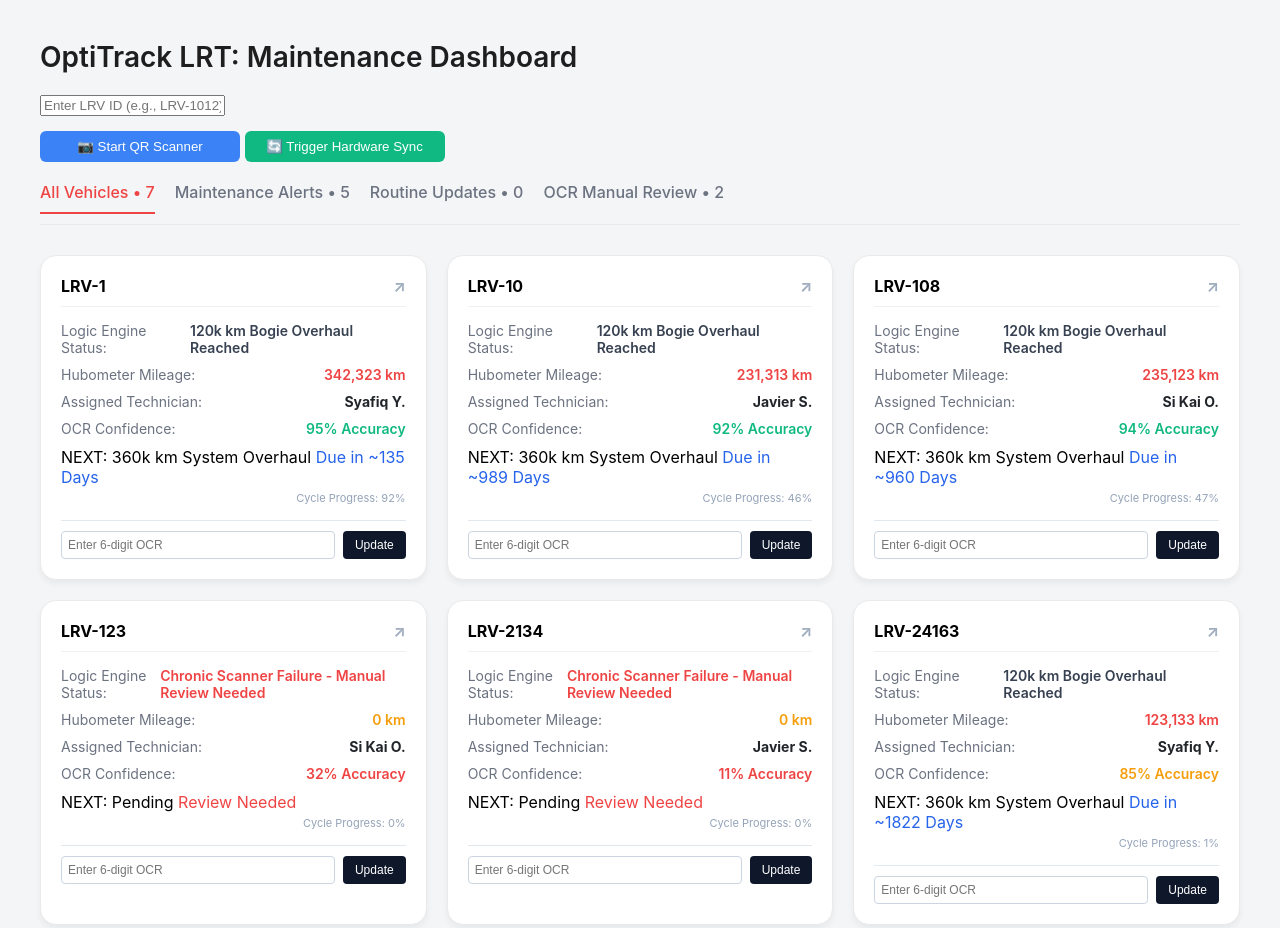
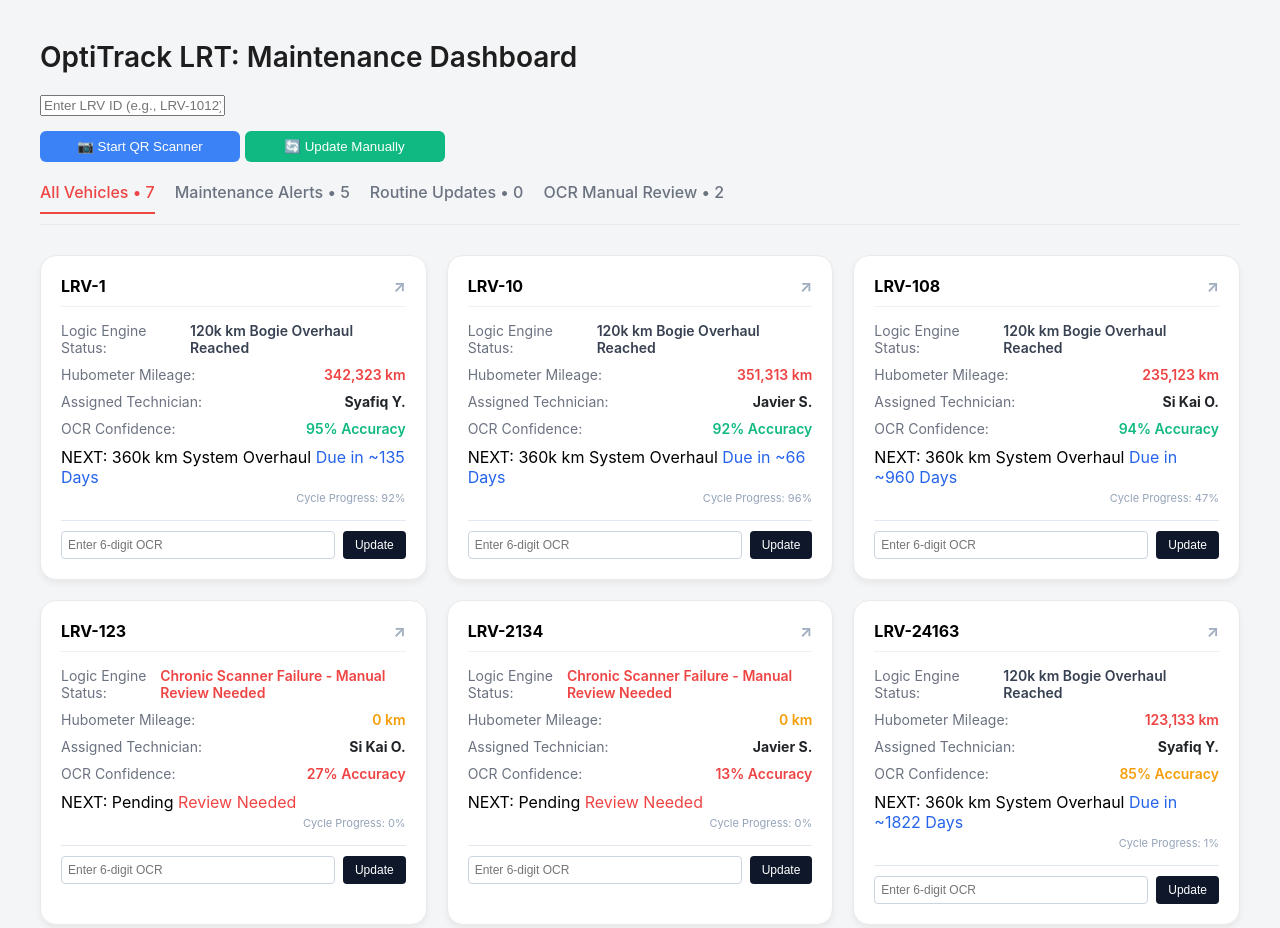
Before and after one commit to sendanlife/itp_dashboard, a Flask app: page / in a window 1280 px wide. Shown: the top 928 px of the page. Run offline with Flask 3, Linux system fonts and the light colour scheme.

Commit message:
added smart polling (updates only if files have been modified) and "changed hardware sync" to "update manually"

```diff
--- a/app.py
+++ b/app.py
@@ -283,6 +283,34 @@ def update_mileage():
 
     return redirect(url_for('dashboard')) #refresh the page after updating
 
+# Global variable to track the last time the files were modified
+last_known_mtime = 0
+
+@app.route('/check_updates', methods=['GET'])
+def check_updates():
+    """
+    Checks the hard drive timestamps of the 2 hardware logs.
+    Returns True only if the files have been modified since the last check.
+    """
+    global last_known_mtime
+    hardware_files = ["qr_log.txt", "ocr_log.txt"]
+
+    latest_mtime = 0
+
+    # Check the modification time (mtime) of all existing files
+    for file_path in hardware_files:
+        if os.path.exists(file_path):
+            file_mtime = os.path.getmtime(file_path)
+            if file_mtime > latest_mtime:
+                latest_mtime = file_mtime
+
+    # If the files are newer than our last check, tell the frontend to update!
+    if latest_mtime > last_known_mtime:
+        last_known_mtime = latest_mtime
+        return {"changed": True}
+
+    return {"changed": False}
+
 if __name__ == '__main__':
     load_database()
 
--- a/database.json
+++ b/database.json
@@ -16,13 +16,13 @@
     "LRV-10": {
         "consecutive_failures": 0,
         "forecast": {
-            "days_left": 989,
-            "pct": 46,
+            "days_left": 66,
+            "pct": 96,
             "target": "360k km System Overhaul"
         },
         "hardware_fault": false,
         "issue": "120k km Bogie Overhaul Reached",
-        "mileage": "231,313",
+        "mileage": "351,313",
         "ocr_confidence": 92,
         "status": "red",
         "technician": "Javier S."
@@ -42,7 +42,7 @@
         "technician": "Si Kai O."
     },
     "LRV-123": {
-        "consecutive_failures": 30,
+        "consecutive_failures": 50,
         "forecast": {
             "days_left": "N/A",
             "pct": 0,
@@ -51,12 +51,12 @@
         "hardware_fault": true,
         "issue": "Chronic Scanner Failure - Manual Review Needed",
         "mileage": "0",
-        "ocr_confidence": 32,
+        "ocr_confidence": 27,
         "status": "orange",
         "technician": "Si Kai O."
     },
     "LRV-2134": {
-        "consecutive_failures": 30,
+        "consecutive_failures": 50,
         "forecast": {
             "days_left": "N/A",
             "pct": 0,
@@ -65,7 +65,7 @@
         "hardware_fault": true,
         "issue": "Chronic Scanner Failure - Manual Review Needed",
         "mileage": "0",
-        "ocr_confidence": 11,
+        "ocr_confidence": 13,
         "status": "orange",
         "technician": "Javier S."
     },
--- a/ocr_log.txt
+++ b/ocr_log.txt
@@ -1,7 +1,7 @@
 131231,0.98
 342323,0.95
 123123,0.99
-231313,0.92
+351313,0.92
 121345,0.88
 235123,0.94
 231444,0.97
--- a/templates/index.html
+++ b/templates/index.html
@@ -94,7 +94,7 @@
             📷 Start QR Scanner
         </button>
         <button id="triggerSyncBtn" class="view-history-btn" style="width: 200px; background-color: #10B981; color: white;" onclick="window.location.href='/trigger_hardware_sync'">
-            🔄 Trigger Hardware Sync
+            🔄 Update Manually
         </button>
         <div id="reader" style="width: 400px; display: none; margin-top: 10px; border-radius: 8px; overflow: hidden;"></div>
     </div>
@@ -304,28 +304,35 @@
             alert(`✅ Successfully Scanned: ${decodedText}`);
         }
 
-        // --- SEAMLESS BACKGROUND AUTO-SYNC ---
-        // Runs automatically every 5000 milliseconds (5 seconds)
+        // --- SEAMLESS BACKGROUND AUTO-SYNC (SMART POLLING) ---
         setInterval(() => {
 
-            // 1. Silently trigger the sync route in the background
+            // 1. Ask the server if the text files have actually changed
+            fetch('/check_updates')
+                .then(response => response.json())
+                .then(data => {
+
+                    // 2. ONLY run the heavy sync if new hardware data was detected
+                    if (data.changed) {
+                        console.log("🔄 Hardware file changes detected! Syncing dashboard...");
+
                         fetch('/trigger_hardware_sync')
                             .then(response => response.text())
                             .then(html => {
                                 const parser = new DOMParser();
                                 const newDoc = parser.parseFromString(html, 'text/html');
 
-                    // 2. Swap the vehicle cards with the new data
+                                // Swap the vehicle cards
                                 document.querySelector('.grid-container').innerHTML = newDoc.querySelector('.grid-container').innerHTML;
 
-                    // 3. Update tab counts safely (keeps your click events intact)
+                                // Update tab counts
                                 const oldTabs = document.querySelectorAll('.tab');
                                 const newTabs = newDoc.querySelectorAll('.tab');
                                 oldTabs.forEach((tab, index) => {
                                     if (newTabs[index]) tab.innerHTML = newTabs[index].innerHTML;
                                 });
 
-                    // 4. Swap the warning box lists
+                                // Swap the warning box lists
                                 const faultyList = document.getElementById('faulty-lrv-list');
                                 const warningList = document.getElementById('warning-lrv-list');
                                 const rejectedList = document.getElementById('rejected-lrv-list');
@@ -334,12 +341,12 @@
                                 if (warningList) warningList.innerHTML = newDoc.getElementById('warning-lrv-list').innerHTML;
                                 if (rejectedList) rejectedList.innerHTML = newDoc.getElementById('rejected-lrv-list').innerHTML;
 
-                    // 5. Check if warning boxes should appear or disappear
+                                // Check if warning boxes should appear or disappear
                                 document.getElementById('hardware-alert-box').style.display = document.querySelectorAll('.faulty-item').length > 0 ? 'block' : 'none';
                                 document.getElementById('transient-warning-box').style.display = document.querySelectorAll('.warning-item').length > 0 ? 'block' : 'none';
                                 document.getElementById('rejected-alert-box').style.display = document.querySelectorAll('.rejected-item').length > 0 ? 'block' : 'none';
 
-                    // 6. Re-apply active tab filters so vehicles don't suddenly reappear
+                                // Re-apply active tab filters
                                 const activeTab = document.querySelector('.tab.active');
                                 if (activeTab) {
                                     const targetColor = activeTab.getAttribute('data-target') || 'all';
@@ -352,13 +359,16 @@
                                     });
                                 }
 
-                    // 7. Re-apply search bar filtering if the user is currently typing
+                                // Re-apply search bar filtering
                                 const searchInput = document.getElementById('searchInput');
                                 if (searchInput && searchInput.value.length > 0) {
                                     searchInput.dispatchEvent(new Event('input'));
                                 }
                             })
                             .catch(error => console.log("Background sync error:", error));
+                    }
+                })
+                .catch(error => console.log("Update check error:", error));
 
         }, 5000);
 
```
Lines whose indentation alone changed are shown as unchanged.
